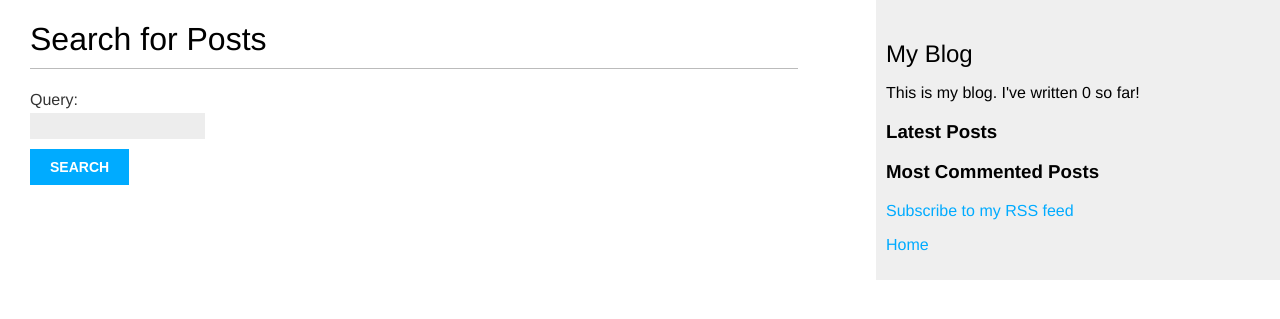
After one commit to thangpham7793/basic_django_blog, a Django app: page /blog/search/ in a window 1280 px wide. The commit adds this page. Shown: the top 319 px of the page. Run offline with Django 3.2, Linux system fonts and the light colour scheme; data that the repository does not hold is empty.

Commit message:
Add text search functionality

```diff
--- a/blog/forms.py
+++ b/blog/forms.py
@@ -13,3 +13,6 @@ class EmailPostForm(forms.Form):
     email = forms.EmailField()
     to = forms.EmailField()
     comments = forms.CharField(required=False, widget=forms.Textarea)
+
+class SearchForm(forms.Form):
+    query = forms.CharField()
--- a/blog/templates/blog/base.html
+++ b/blog/templates/blog/base.html
@@ -17,6 +17,18 @@
         {% show_blog_summary %}
         {% show_latest_posts %}
         {% show_most_commented_posts %}
+        <p>
+          <a href="{% url "blog:post_feed" %}">
+            Subscribe to my RSS feed
+          </a>
+        </p>
+        {% if request.get_full_path != "/blog/" %}
+          <div>
+            <p>
+              <a href="{% url "blog:post_list" %}">Home</a>
+            </p>
+          </div>
+        {% endif %}
     </div>
   </body>
 </html>
--- /dev/null
+++ b/blog/templates/blog/post/search.html
@@ -0,0 +1,35 @@
+{% extends 'blog/base.html' %}
+{% load blog_tags %}
+{% block title %}Search
+{% endblock title %}
+{% block content %}
+    {% if query %}
+        <h1>Posts containing "{{ query }}"</h1>
+        <h3>
+            {% with results.count as total_results %}
+                Found {{ total_results }} result{{ total_results|pluralize }}
+            {% endwith %}
+        </h3>
+        {% for post in results %}
+            <h4>
+                <a href="{{ post.get_absolute_url }}">
+                    {{ post.title }}
+                </a>
+            </h4>
+            {{ post.body|markdown|truncatewords_html:5 }}
+        {% empty %}
+            <p>No Posts containing {{ query }}</p>
+        {% endfor %}
+        <p>
+            <a href="{% url "blog:post_search" %}">
+                Search again
+            </a>
+        </p>
+    {% else %}
+        <h1>Search for Posts</h1>
+        <form action="" method="get">
+            {{ form.as_p }}
+            <input type="submit" value="Search">
+        </form>
+    {% endif %}
+{% endblock content %}
--- a/blog/urls.py
+++ b/blog/urls.py
@@ -1,14 +1,17 @@
 from django.urls import path
 from . import views
+from .feeds import LatestPostsFeed
 
 app_name = "blog"
 urlpatterns = [
     path("", views.post_list, name="post_list"),
-    path('tag/<slug:tag_slug>/', views.post_list, name="post_list_by_tag"),
+    path("tag/<slug:tag_slug>/", views.post_list, name="post_list_by_tag"),
     path(
         "<int:year>/<int:month>/<int:day>/<slug:post>/",
         views.post_detail,
         name="post_detail",
     ),
     path("<int:post_id>/share/", views.post_share, name="post_share"),
+    path("feed/", LatestPostsFeed(), name="post_feed"),
+    path("search/", views.post_search, name="post_search"),
 ]
--- a/blog/views.py
+++ b/blog/views.py
@@ -1,10 +1,12 @@
 from django.shortcuts import render, get_object_or_404
 from django.views.generic import ListView
 from django.core.paginator import Paginator, EmptyPage, PageNotAnInteger
+from django.core.mail import send_mail
+
+from taggit.models import Tag
+
 from .models import Post
-from taggit.models import Tag
-from .forms import EmailPostForm, CommentForm
-from django.core.mail import send_mail
+from .forms import EmailPostForm, CommentForm, SearchForm
 
 
 # class PostListView(ListView):
@@ -20,6 +22,7 @@ def post_list(request, tag_slug=None):
     if tag_slug:
         tag = get_object_or_404(Tag, slug=tag_slug)
         posts = posts.filter(tags__in=[tag])
+
     paginator = Paginator(posts, 2)
     page = request.GET.get("page")
     try:
@@ -87,3 +90,19 @@ def post_share(request, post_id):
     return render(
         request, "blog/post/share.html", {"post": post, "form": form, "sent": sent}
     )
+
+
+def post_search(request):
+    form = SearchForm()
+    query = None
+    results = []
+    if "query" in request.GET:
+        form = SearchForm(request.GET)
+        if form.is_valid():
+            query = form.cleaned_data["query"]
+            results = Post.published_posts.filter(body__icontains=query)
+    return render(
+        request,
+        "blog/post/search.html",
+        {"form": form, "query": query, "results": results},
+    )
```
Also changed, not shown: blog/feeds.py (added, +19 -0 lines).
